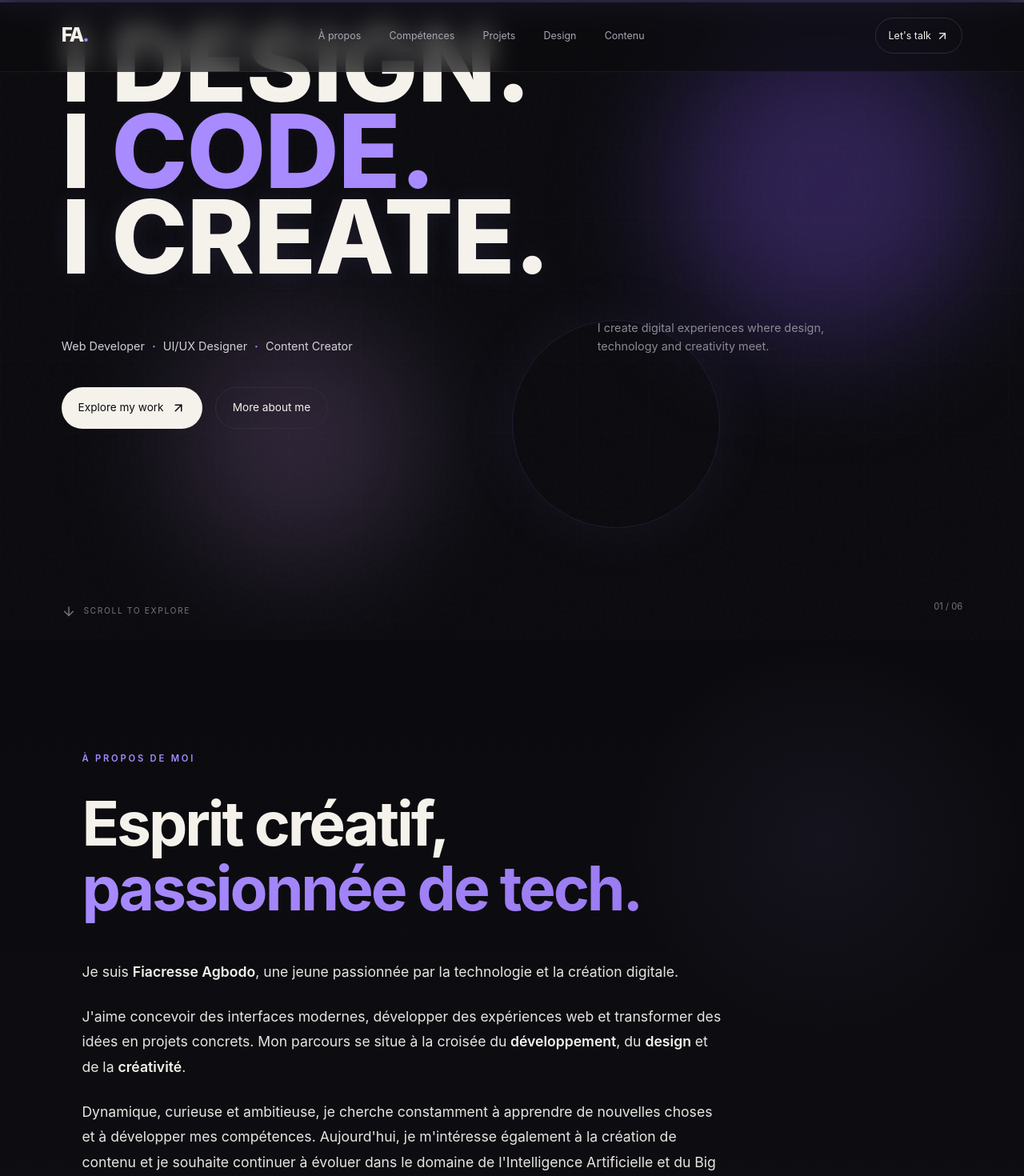
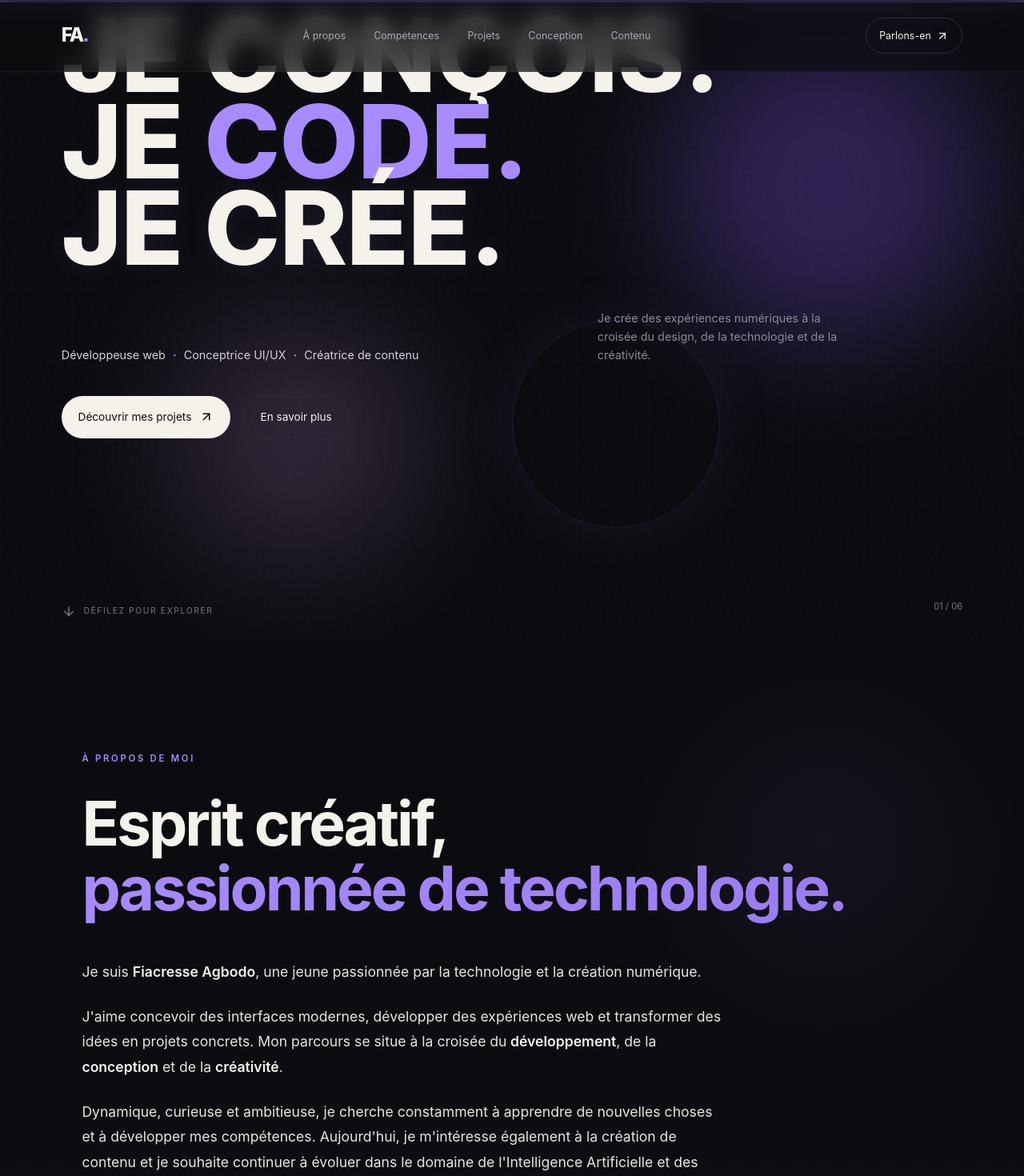
Before and after one commit to Fiacresse/portfolio, a React (Vite) app: page / in a window 1280 px wide. Shown: the top 1470 px of the page at 80% size. Built offline with nearby package versions, Linux system fonts and the light colour scheme.

Commit message:
quelque corretion

```diff
--- a/index.html
+++ b/index.html
@@ -1,5 +1,5 @@
 <!doctype html>
-<html lang="en">
+<html lang="fr">
   <head>
     <meta charset="UTF-8" />
     <link rel="icon" type="image/svg+xml" href="/favicon.svg" />
--- a/src/components/About.tsx
+++ b/src/components/About.tsx
@@ -72,7 +72,7 @@ export default function About() {
           <h2>
             Esprit créatif,
             <br />
-            <span>passionnée de tech.</span>
+            <span>passionnée de technologie.</span>
           </h2>
         </motion.div>
 
@@ -83,14 +83,14 @@ export default function About() {
         >
           <p>
             Je suis <strong>Fiacresse Agbodo</strong>, une jeune passionnée
-            par la technologie et la création digitale.
+            par la technologie et la création numérique.
           </p>
 
           <p>
             J'aime concevoir des interfaces modernes, développer des
             expériences web et transformer des idées en projets concrets.
             Mon parcours se situe à la croisée du
-            <strong> développement</strong>, du <strong>design</strong> et
+            <strong> développement</strong>, de la <strong>conception</strong> et
             de la <strong>créativité</strong>.
           </p>
 
@@ -99,7 +99,7 @@ export default function About() {
             apprendre de nouvelles choses et à développer mes compétences.
             Aujourd'hui, je m'intéresse également à la création de contenu
             et je souhaite continuer à évoluer dans le domaine de
-            l'Intelligence Artificielle et du Big Data.
+            l'Intelligence Artificielle et des mégadonnées.
           </p>
         </motion.div>
 
--- a/src/components/Contact.tsx
+++ b/src/components/Contact.tsx
@@ -57,15 +57,6 @@ export default function Contact() {
           </a>
         </motion.div>
 
-        <motion.a
-          href="mailto:fiacresseagbodo@gmail.com"
-          variants={itemVariants}
-          className="contact-button"
-          whileHover={{ scale: 1.05, boxShadow: "0 15px 40px rgba(168, 139, 255, 0.4)" }}
-          whileTap={{ scale: 0.95 }}
-        >
-          Dis bonjour →
-        </motion.a>
       </motion.div>
     </section>
   );
--- a/src/components/Content.tsx
+++ b/src/components/Content.tsx
@@ -40,7 +40,7 @@ export default function Content() {
         </motion.h2>
 
         <motion.p variants={itemVariants}>
-          J'explore la création de contenu autour de la technologie, du design,
+          J'explore la création de contenu autour de la technologie, de la conception,
           du développement et de mon parcours en tant que jeune créatif dans la tech.
         </motion.p>
 
--- a/src/components/Design.tsx
+++ b/src/components/Design.tsx
@@ -3,10 +3,10 @@ import { motion } from "framer-motion";
 const designs = [
   {
     number: "04",
-    title: "Système de conception du tableau de bord et de l'interface utilisateur",
+    title: "Système de conception de tableaux de bord et d'interfaces utilisateur",
     category: "Prototypes Figma",
     description: "Collection de maquettes, prototypes interactifs et systèmes de conception créés sous Figma pour des tableaux de bord financiers, historiques de transactions et formulaires complexes.",
-    tools: ["Figma", "Auto-layout", "Variants", "Interactive Prototyping", "Micro-interactions"],
+    tools: ["Figma", "Mise en page automatique", "Variantes", "Prototypage interactif", "Micro-interactions"],
     highlights: [
       "Composants réutilisables prêts pour l'intégration React / Flutter",
       "Travail approfondi sur la hiérarchie visuelle, l'ergonomie et le mode sombre"
@@ -14,12 +14,12 @@ const designs = [
   },
   {
     number: "05",
-    title: "Application Mobile E-commerce",
-    category: "Design Mobile",
-    description: "Maquettes complètes pour une application mobile de commerce électronique avec parcours utilisateur, onboarding et checkout optimisé.",
-    tools: ["Figma", "Mobile Design", "User Flows", "Prototyping"],
+    title: "Application mobile de commerce électronique",
+    category: "Conception mobile",
+    description: "Maquettes complètes pour une application mobile de commerce électronique avec parcours utilisateur, prise en main et paiement optimisé.",
+    tools: ["Figma", "Conception mobile", "Parcours utilisateur", "Prototypage"],
     highlights: [
-      "Design responsive pour iOS et Android",
+      "Conception adaptative pour iOS et Android",
       "Optimisation du taux de conversion et de l'expérience utilisateur"
     ]
   },
--- a/src/components/Hero.tsx
+++ b/src/components/Hero.tsx
@@ -2,7 +2,7 @@ import { motion, useMotionValue, useScroll, useSpring, useTransform } from "fram
 import { ArrowDown, ArrowUpRight } from "lucide-react";
 import "./Hero.css";
 
-const roles = ["Web Developer", "UI/UX Designer", "Content Creator"];
+const roles = ["Développeuse web", "Conceptrice UI/UX", "Créatrice de contenu"];
 
 export default function Hero() {
   const { scrollYProgress } = useScroll();
@@ -69,7 +69,7 @@ export default function Hero() {
           animate={{ opacity: 1, y: 0 }}
           transition={{ duration: 0.7 }}
         >
-          HELLO, I'M FIACRESSE 👋🏽
+          BONJOUR, JE SUIS FIACRESSE 👋🏽
         </motion.p>
 
         <div className="hero-title">
@@ -78,7 +78,7 @@ export default function Hero() {
             animate={{ opacity: 1, y: 0 }}
             transition={{ duration: 1, delay: 0.2 }}
           >
-            I DESIGN.
+            JE CONÇOIS.
           </motion.h1>
 
           <motion.h1
@@ -86,7 +86,7 @@ export default function Hero() {
             animate={{ opacity: 1, y: 0 }}
             transition={{ duration: 1, delay: 0.4 }}
           >
-            I <span>CODE.</span>
+            JE <span>CODE.</span>
           </motion.h1>
 
           <motion.h1
@@ -94,7 +94,7 @@ export default function Hero() {
             animate={{ opacity: 1, y: 0 }}
             transition={{ duration: 1, delay: 0.6 }}
           >
-            I CREATE.
+            JE CRÉE.
           </motion.h1>
         </div>
 
@@ -114,8 +114,8 @@ export default function Hero() {
           </div>
 
           <p className="hero-description">
-            I create digital experiences where design, technology
-            and creativity meet.
+            Je crée des expériences numériques à la croisée du design,
+            de la technologie et de la créativité.
           </p>
         </motion.div>
 
@@ -126,12 +126,12 @@ export default function Hero() {
           transition={{ duration: 0.8, delay: 1.2 }}
         >
           <a href="#projects" className="primary-btn">
-            Explore my work
+            Découvrir mes projets
             <ArrowUpRight size={18} />
           </a>
 
           <a href="#about" className="secondary-btn">
-            More about me
+            En savoir plus
           </a>
         </motion.div>
       </motion.div>
@@ -142,7 +142,7 @@ export default function Hero() {
         transition={{ duration: 1.5, repeat: Infinity }}
       >
         <ArrowDown size={18} />
-        <span>SCROLL TO EXPLORE</span>
+        <span>DÉFILEZ POUR EXPLORER</span>
       </motion.div>
 
       <div className="hero-number">01 / 06</div>
--- a/src/components/Journey.tsx
+++ b/src/components/Journey.tsx
@@ -15,15 +15,15 @@ const journey = [
   },
   {
     year: "2025 — 2026",
-    title: "UI/UX & Design",
+    title: "UI/UX et conception",
     description:
-      "Développement de ma créativité et de mes compétences en conception d'interfaces avec Figma, en travaillant sur l'expérience utilisateur et le design responsive.",
+      "Développement de ma créativité et de mes compétences en conception d'interfaces avec Figma, en travaillant sur l'expérience utilisateur et la conception adaptative.",
   },
   {
     year: "2026 →",
     title: "Création de contenu",
     description:
-      "Je débute progressivement dans la création de contenu autour de la technologie, du design, du développement et de mon évolution dans le numérique.",
+      "Je débute progressivement dans la création de contenu autour de la technologie, de la conception, du développement et de mon évolution dans le numérique.",
   },
   {
     year: "Objectif",
@@ -73,8 +73,8 @@ export default function Journey() {
 
           <p>
             Mon parcours évolue entre informatique, développement,
-            design et création, avec une ambition tournée vers
-            l'Intelligence Artificielle et le Big Data.
+            conception et création, avec une ambition tournée vers
+            l'Intelligence Artificielle et les mégadonnées.
           </p>
         </motion.div>
 
--- a/src/components/Navbar.tsx
+++ b/src/components/Navbar.tsx
@@ -17,12 +17,12 @@ export default function Navbar() {
         <a href="#about">À propos</a>
         <a href="#skills">Compétences</a>
         <a href="#projects">Projets</a>
-        <a href="#design">Design</a>
+        <a href="#design">Conception</a>
         <a href="#content">Contenu</a>
       </nav>
 
       <a href="#contact" className="navbar-contact">
-        Let's talk
+        Parlons-en
         <ArrowUpRight size={16} />
       </a>
     </motion.header>
--- a/src/components/Projects.tsx
+++ b/src/components/Projects.tsx
@@ -11,20 +11,20 @@ const projects = [
       "Architecture événementielle entièrement découplée et réactive en temps réel",
       "Modélisation avancée des flux de transactions avec sécurité cryptographique",
       "Projet soutenance de fin d'études — Validé et déployé en production",
-      "📊 Performance: <100ms latency, 99.9% uptime"
+      "📊 Performances : latence inférieure à 100 ms, disponibilité de 99,9 %"
     ]
   },
   {
     number: "02",
     title: "TontiPro",
     subtitle: "Secrétaire de Tontine Digitale",
-    description: "Solution SaaS complète pour automatiser et sécuriser la gestion des tontines. Permet à 50+ groupes de gérer leurs cotisations et tirages sans friction, avec traçabilité complète.",
+    description: "Solution en ligne complète pour automatiser et sécuriser la gestion des tontines. Elle permet à plus de 50 groupes de gérer leurs cotisations et tirages simplement, avec une traçabilité complète.",
     stack: ["Laravel", "React", "PostgreSQL", "Tailwind CSS"],
     highlights: [
-      "Projet collaboratif 8+ semaines : conception UX/UI, backend, déploiement et support client",
+      "Projet collaboratif de plus de 8 semaines : conception UX/UI, développement serveur, déploiement et assistance client",
       "Tableau de bord temps réel : suivi des cotisations, calendrier des tirages, alertes automatiques",
-      "Système de permissions granulaires avec audit trail complet pour transparence",
-      "📊 Résultat : Déploiement auprès de 50+ groupes avec taux d'adoption de 90%"
+      "Système de permissions détaillées avec historique complet pour garantir la transparence",
+      "📊 Résultat : déploiement auprès de plus de 50 groupes avec un taux d'adoption de 90 %"
     ]
   },
 ];
@@ -60,7 +60,7 @@ export default function Projects() {
         whileInView="visible"
         viewport={{ once: false, amount: 0.2 }}
       >
-        <motion.h2 variants={itemVariants}>FIACRESSE — Digital Creative</motion.h2>
+        <motion.h2 variants={itemVariants}>FIACRESSE — Création numérique</motion.h2>
 
         <motion.div variants={containerVariants}>
           {projects.map((project) => (
@@ -80,7 +80,7 @@ export default function Projects() {
               <p className="project-description">{project.description}</p>
 
               <div className="project-stack">
-                <span>Stack Tech :</span>
+                <span>Technologies :</span>
                 {project.stack.map((tech) => (
                   <motion.span
                     key={tech}
```
